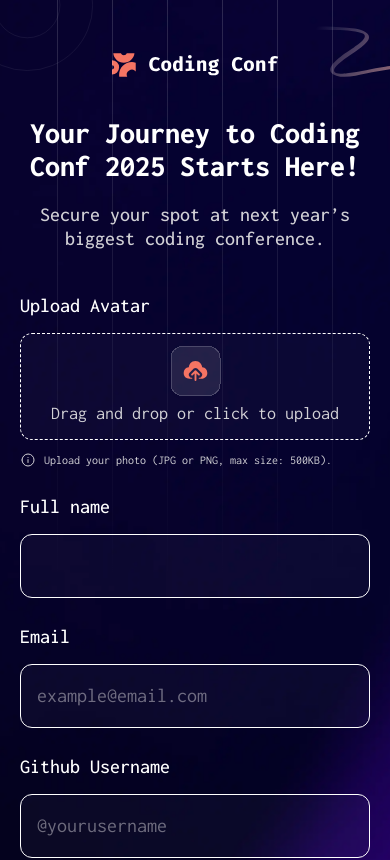
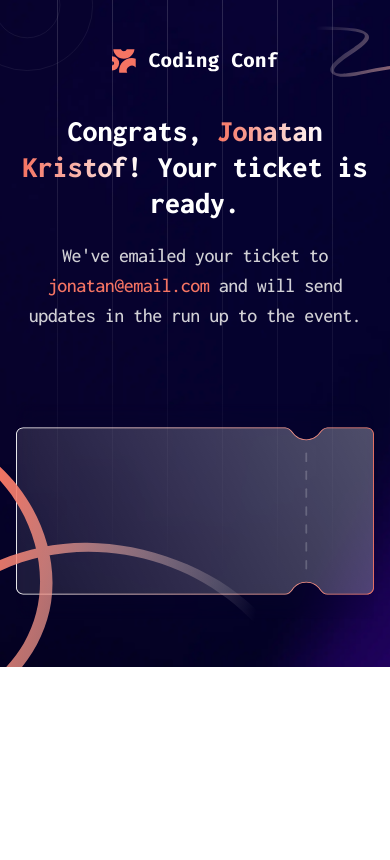
Before and after one commit to Buch-dev/Ticket-Generator, a React (Vite) app: page / in a window 390 px wide. Shown: the top 860 px of the page. Built offline with nearby package versions, Linux system fonts and the light colour scheme.

Commit message:
Mobile update

```diff
--- a/src/App.jsx
+++ b/src/App.jsx
@@ -11,11 +11,11 @@ import Form from "./components/Form";
 import Container from "./components/Container";
 import BgLinesTabletIcon from "./components/BgLinesTablet";
 import BgLinesDesktopIcon from "./components/BgLinesDesktop";
+import TicketBgIcon from "./components/TicketBg";
 
 function App() {
-  const [step, setStep] = useState(1);
+  const [step, setStep] = useState(2);
   const [previewUrl, setPreviewUrl] = useState("");
-  const [ticketDisplay, setTicketDisplay] = useState(false)
 
   const handleAvatarUpload = async (e) => {
     const file = e.target.files[0];
@@ -46,7 +46,7 @@ function App() {
 
   return (
     <div
-      className="flex flex-col items-center justify-center p-5 bg-cover bg-no-repeat relative"
+      className="flex flex-col items-center justify-center p-4 md:p-5 bg-cover bg-no-repeat relative overflow-hidden"
       style={{ backgroundImage }}
     >
       <CirclesIcon
@@ -72,14 +72,38 @@ function App() {
       <LogoIcon className={`mt-[33px]`} loading="lazy" />
       <BgPathIcon className={`absolute bottom-0 left-0`} loading="lazy" />
 
-      {/* Container */}
-      <Container />
-
-      {/* Upload */}
-      <Form previewUrl={previewUrl} handleAvatarUpload={handleAvatarUpload} />
+      {step === 1 && (
+        <>
+          {/* Container */}
+          <Container />
+          {/* Upload */}
+          <Form
+            previewUrl={previewUrl}
+            handleAvatarUpload={handleAvatarUpload}
+          />
+        </>
+      )}
 
       {/* Ticket Badge */}
-      <h2 className="text-3xl font-extrabold text-white">Congrats, <span className="text-gradient">Jonatan Kristof!</span> Your ticket is ready.</h2>
+      {step === 2 && (
+        <>
+          <div className="flex flex-col gap-5">
+            <h2 className="text-3xl font-extrabold text-white text-center mt-10">
+              Congrats, <span className="text-gradient">Jonatan</span>{" "}
+              <span className="text-gradient">Kristof!</span> Your ticket is
+              ready.
+            </h2>
+            <p className="text-[#D1D0D5] text-[20px] font-medium text-center z-10 tracking-tight">
+              We've emailed your ticket to{" "}
+              <span className="text-[#F57463]">jonatan@email.com</span> and will
+              send updates in the run up to the event.
+            </p>
+          </div>
+
+          {/* Ticket Generated */}
+          <TicketBgIcon className={`mt-[40px] w-full`} />
+        </>
+      )}
     </div>
   );
 }
--- a/src/components/TicketBg.jsx
+++ b/src/components/TicketBg.jsx
@@ -1,12 +1,13 @@
 import * as React from "react";
 
-const TicketBgIcon = (props) => (
+const TicketBgIcon = ({className}) => (
   <svg
     xmlns="http://www.w3.org/2000/svg"
     width="600"
     height="280"
     fill="none"
     viewBox="0 0 600 280"
+    className={className}
   >
     <foreignObject width="680" height="360" x="-40" y="-40">
       <div
```
